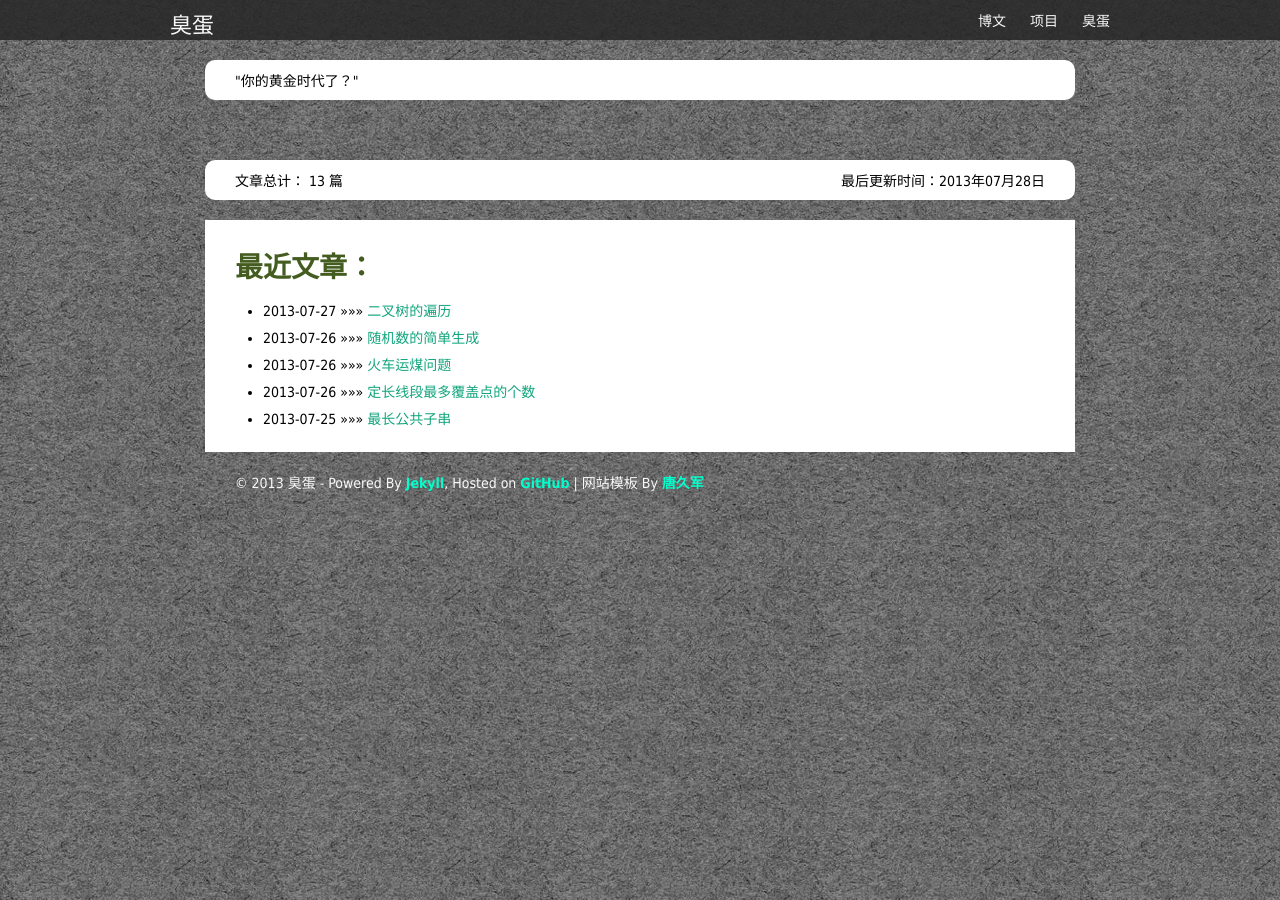
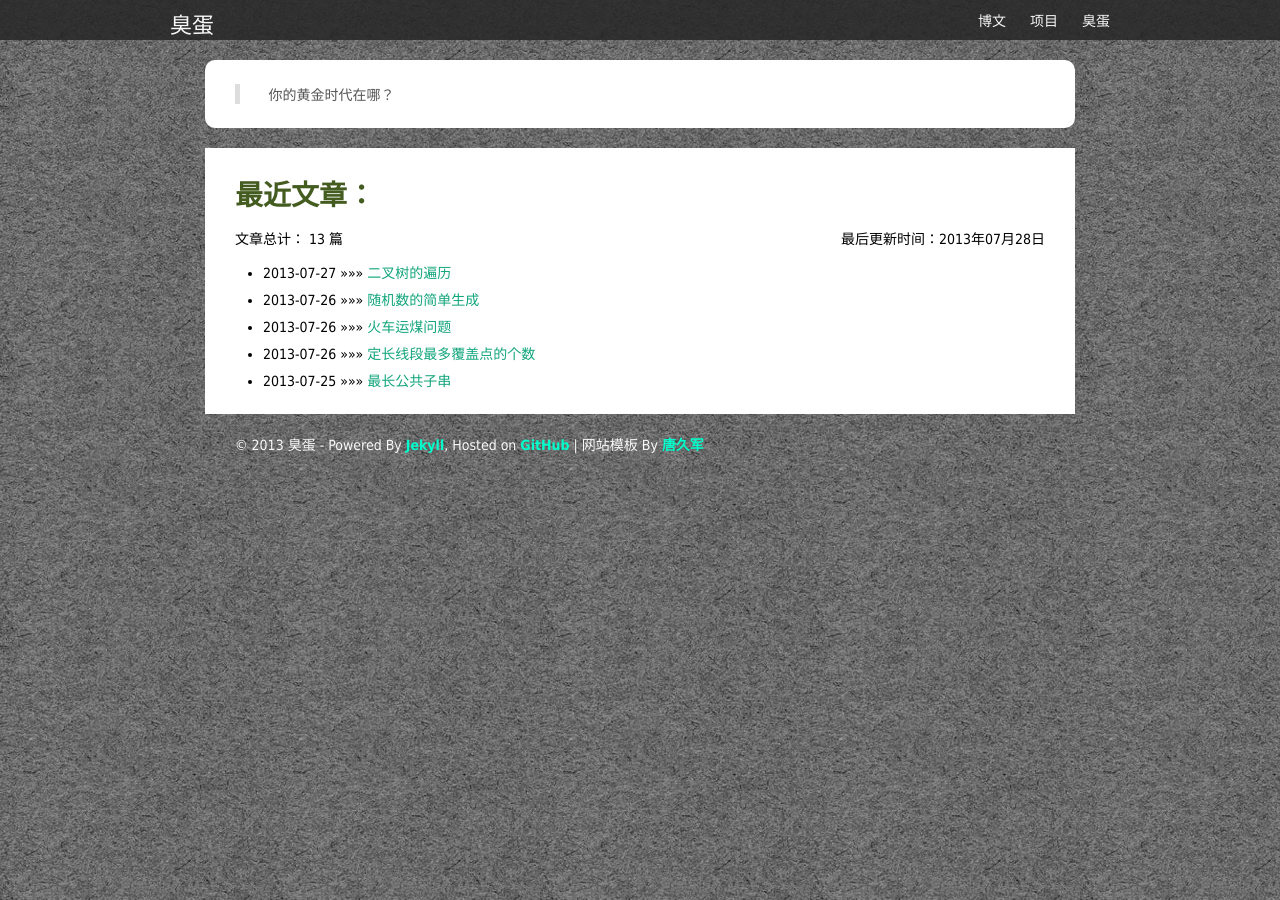
Before and after one commit to liuan/blog, a Jekyll site: the page built from index.html, in a window 1280 px wide. Built offline with Jekyll 4.4.1, drawn with Linux system fonts in a browser that asks for light colours.

Commit message:
change the index page

```diff
--- a/_includes/blog_recent.html
+++ b/_includes/blog_recent.html
@@ -1,5 +1,7 @@
 <div class="topic well-header">
   <h3>最近文章：</h3>
+    <span>文章总计： {{ site.posts | size }} 篇</span>
+    <span class="pull-right">最后更新时间：{{ site.time | date: "%Y年%m月%d日" }}</span>
   <ul>
   {% for post in site.posts limit:5 %}
     <li>{{ post.date | date: "%Y-%m-%d" }} »»» <a href="{{ post.url }}">{{ post.title }}</a></li>
--- a/index.html
+++ b/index.html
@@ -4,12 +4,10 @@ title: 臭蛋
 ---
 
 <div class="well">
-    <span>"你的黄金时代了？"</span>
-</div>
-
-<div class="well">
-    <span>文章总计： {{ site.posts | size }} 篇</span>
-    <span class="pull-right">最后更新时间：{{ site.time | date: "%Y年%m月%d日" }}</span>
+    <blockquote>
+    <p>
+    你的黄金时代在哪？
+    </P>
 </div>
 
 {% include blog_recent.html %}
```
